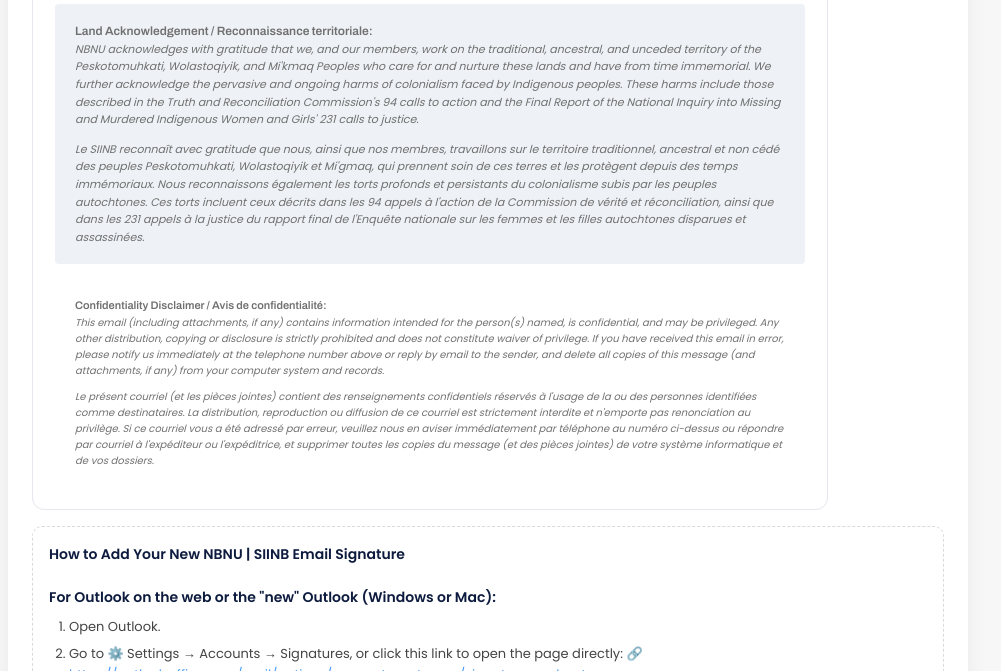
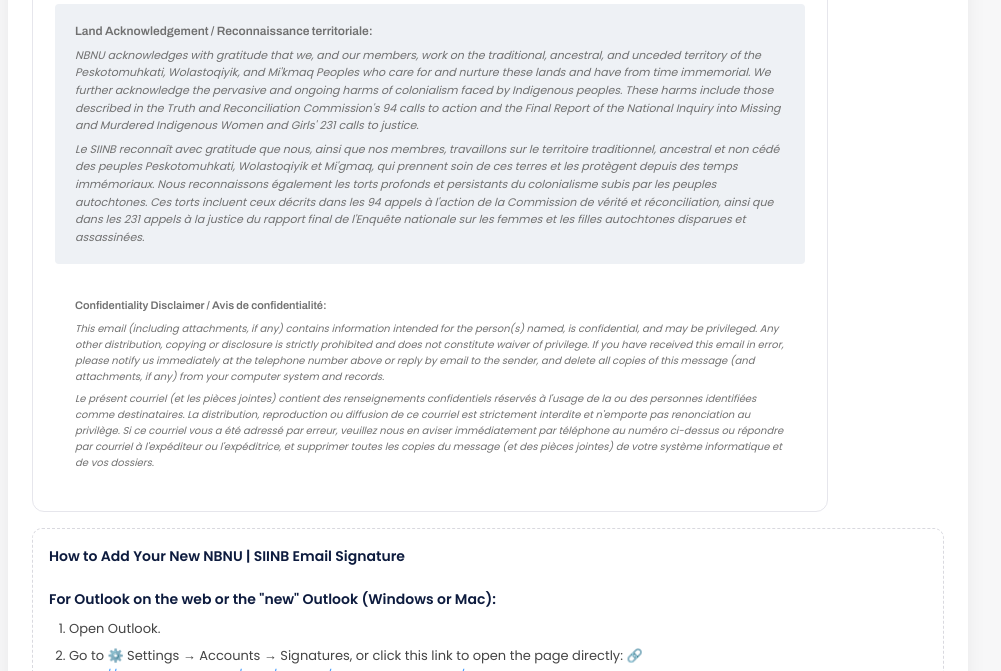
Before and after one commit to nbnusiinb/nbnu-signature-generator, a plain HTML site: page index.html in a window 1280 px wide. Shown: the part 719-1390 px from the top of the page, without its empty margins (152-1153 px from the left). Drawn offline with Linux system fonts and the light colour scheme.

Commit message:
Update index.html

```diff
--- a/index.html
+++ b/index.html
@@ -178,11 +178,13 @@
   </tr>
   <tr>
     <td style="padding: 18px 20px; background-color: #EEF1F5; border-radius: 4px;">
-      <div style="font-family: 'Poppins', Arial, sans-serif; font-size: 11px; color: #707070; line-height: 1.6; margin-bottom: 12px;">
-        <strong style="font-family: 'Archivo', Arial, sans-serif; color: #707070; font-size: 12px; font-weight: 600;">Land Acknowledgement / Reconnaissance territoriale:</strong><br>
+      <div style="font-family: 'Poppins', Arial, sans-serif; font-size: 11px; color: #707070; line-height: 1.6;">
+        <strong style="font-family: 'Archivo', Arial, sans-serif; color: #707070; font-size: 12px; font-weight: 600;">Land Acknowledgement / Reconnaissance territoriale:</strong>
+      </div>
+      <div style="font-family: 'Poppins', Arial, sans-serif; font-size: 11px; color: #707070; line-height: 1.6; padding-top: 6px;">
         <span style="font-weight: 400; font-style: italic;">NBNU acknowledges with gratitude that we, and our members, work on the traditional, ancestral, and unceded territory of the Peskotomuhkati, Wolastoqiyik, and Mi'kmaq Peoples who care for and nurture these lands and have from time immemorial. We further acknowledge the pervasive and ongoing harms of colonialism faced by Indigenous peoples. These harms include those described in the Truth and Reconciliation Commission's 94 calls to action and the Final Report of the National Inquiry into Missing and Murdered Indigenous Women and Girls' 231 calls to justice.</span>
       </div>
-      <div style="font-family: 'Poppins', Arial, sans-serif; font-size: 11px; color: #707070; line-height: 1.6;">
+      <div style="font-family: 'Poppins', Arial, sans-serif; font-size: 11px; color: #707070; line-height: 1.6; padding-top: 6px;">
         <span style="font-weight: 400; font-style: italic;">Le SIINB reconnaît avec gratitude que nous, ainsi que nos membres, travaillons sur le territoire traditionnel, ancestral et non cédé des peuples Peskotomuhkati, Wolastoqiyik et Mi'gmaq, qui prennent soin de ces terres et les protègent depuis des temps immémoriaux. Nous reconnaissons également les torts profonds et persistants du colonialisme subis par les peuples autochtones. Ces torts incluent ceux décrits dans les 94 appels à l'action de la Commission de vérité et réconciliation, ainsi que dans les 231 appels à la justice du rapport final de l'Enquête nationale sur les femmes et les filles autochtones disparues et assassinées.</span>
       </div>
     </td>
@@ -190,11 +192,13 @@
   <tr><td style="padding-top: 15px;"></td></tr>
   <tr>
     <td style="padding: 18px 20px; background-color: transparent;">
-      <div style="font-family: 'Poppins', Arial, sans-serif; font-size: 10px; color: #707070; line-height: 1.6; margin-bottom: 10px;">
-        <strong style="font-family: 'Archivo', Arial, sans-serif; color: #707070; font-size: 11px; font-weight: 600;">Confidentiality Disclaimer / Avis de confidentialité:</strong><br>
+      <div style="font-family: 'Poppins', Arial, sans-serif; font-size: 10px; color: #707070; line-height: 1.6;">
+        <strong style="font-family: 'Archivo', Arial, sans-serif; color: #707070; font-size: 11px; font-weight: 600;">Confidentiality Disclaimer / Avis de confidentialité:</strong>
+      </div>
+      <div style="font-family: 'Poppins', Arial, sans-serif; font-size: 10px; color: #707070; line-height: 1.6; padding-top: 6px;">
         <span style="font-weight: 400; font-style: italic;">This email (including attachments, if any) contains information intended for the person(s) named, is confidential, and may be privileged. Any other distribution, copying or disclosure is strictly prohibited and does not constitute waiver of privilege. If you have received this email in error, please notify us immediately at the telephone number above or reply by email to the sender, and delete all copies of this message (and attachments, if any) from your computer system and records.</span>
       </div>
-      <div style="font-family: 'Poppins', Arial, sans-serif; font-size: 10px; color: #707070; line-height: 1.6;">
+      <div style="font-family: 'Poppins', Arial, sans-serif; font-size: 10px; color: #707070; line-height: 1.6; padding-top: 6px;">
         <span style="font-weight: 400; font-style: italic;">Le présent courriel (et les pièces jointes) contient des renseignements confidentiels réservés à l'usage de la ou des personnes identifiées comme destinataires. La distribution, reproduction ou diffusion de ce courriel est strictement interdite et n'emporte pas renonciation au privilège. Si ce courriel vous a été adressé par erreur, veuillez nous en aviser immédiatement par téléphone au numéro ci-dessus ou répondre par courriel à l'expéditeur ou l'expéditrice, et supprimer toutes les copies du message (et des pièces jointes) de votre système informatique et de vos dossiers.</span>
       </div>
     </td>
```
